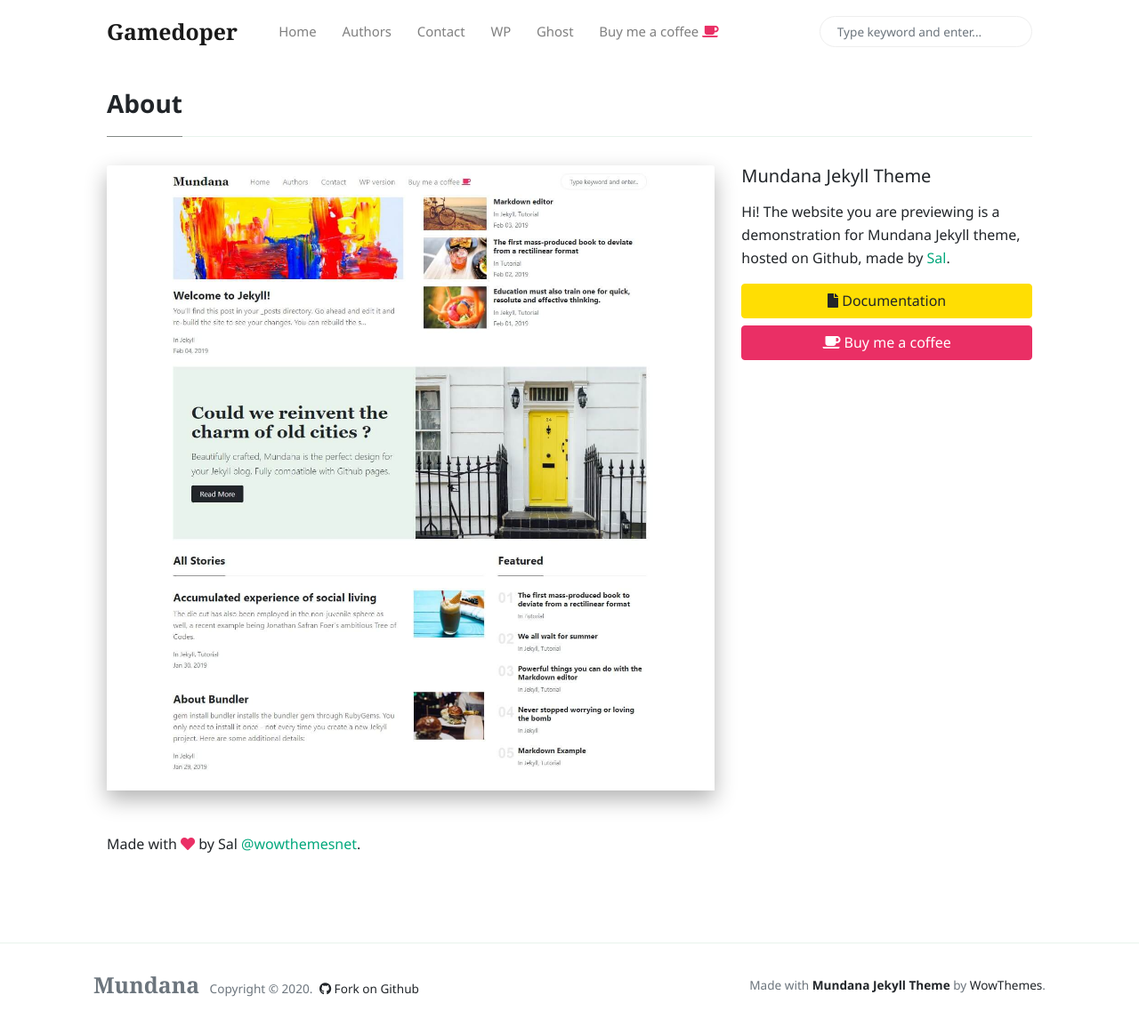
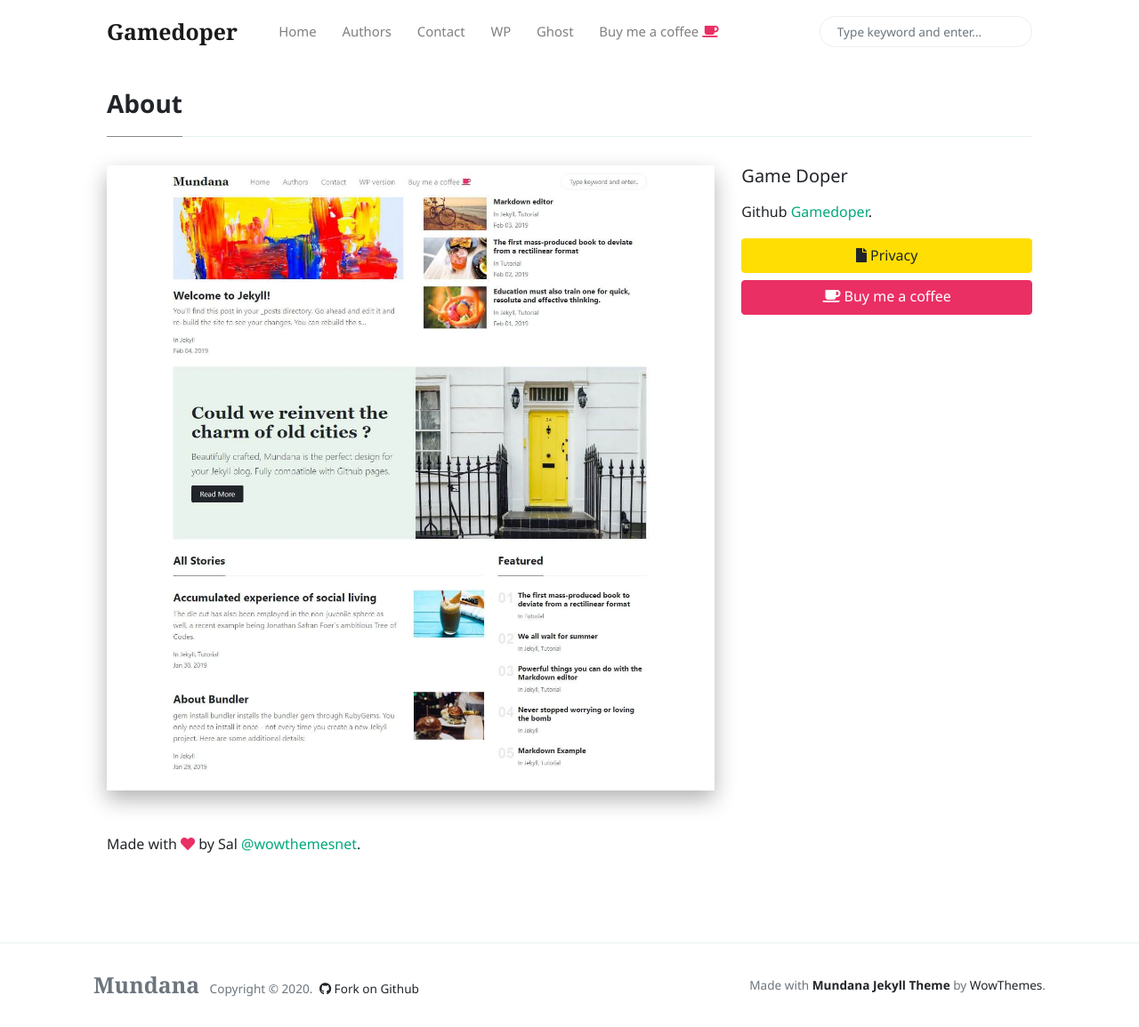
Before and after one commit to Gamedoper/Gamedoperarchives.github.io, a Jekyll site: the page built from _pages/about.md, in a window 1280 px wide and 1155 px high. Shown: the whole window at 89% size. Built offline with Jekyll 4.4.1, drawn with Linux system fonts in a browser that asks for light colours; nearby versions of some CDN libraries; comment, search, counter and statistics services are not loaded.

Commit message:
Update sidebar.html

```diff
--- a/_includes/sidebar.html
+++ b/_includes/sidebar.html
@@ -1,7 +1,7 @@
-<h5 class="mb-3">Mundana Jekyll Theme</h5>
+<h5 class="mb-3">Game Doper</h5>
 
-<p>Hi! The website you are previewing is a demonstration for Mundana Jekyll theme, hosted on Github, made by <a href="https://www.wowthemes.net/donate/">Sal</a>.</p>
+<p>Github <a href="https://www.gamedoper.com">Gamedoper</a>.</p>
 
-<a target="_blank" href="https://www.wowthemes.net/mundana-jekyll-theme/" class="btn btn-warning d-block mb-2"><i class="fa fa-file"></i> Documentation</a>
+<a target="_blank" href="#" class="btn btn-warning d-block mb-2"><i class="fa fa-file"></i> Privacy</a>
 
-<a target="_blank" class="btn btn-danger d-block" href="https://www.wowthemes.net/donate/"><i class="fa fa-coffee"></i> Buy me a coffee</a>
+<a target="_blank" class="btn btn-danger d-block" href="https://paypal.me/jaiprince17"><i class="fa fa-coffee"></i> Buy me a coffee</a>
```
